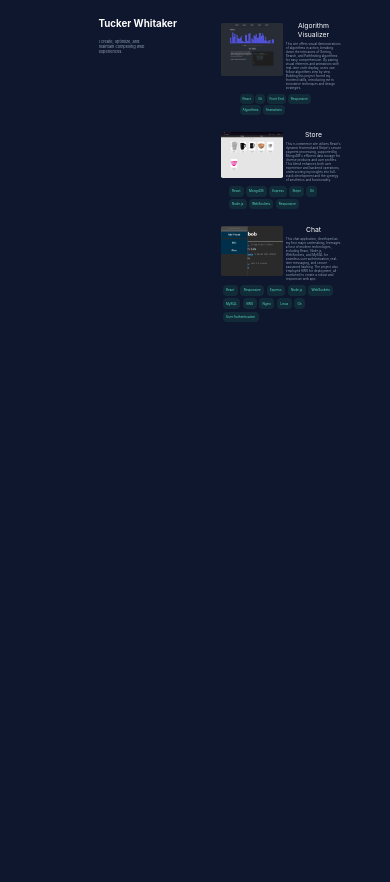
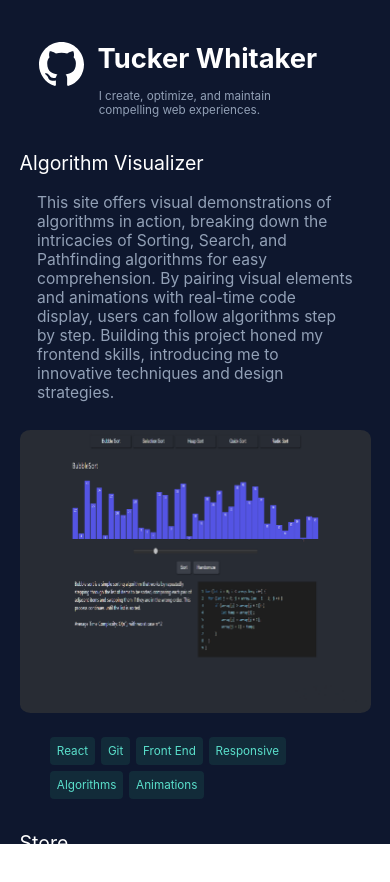
Before and after one commit to TuckerWhitaker/Portfolio, a React (Create React App) app in the folder client/: page / in a window 390 px wide. Shown: the top 882 px of the page. After the commit the page ends 844 px from the top, so only its background shows below. Built offline with nearby package versions, Linux system fonts and the light colour scheme.

Commit message:
Responsive CSS and sticky Info

```diff
--- a/client/src/App.css
+++ b/client/src/App.css
@@ -2,6 +2,7 @@
 	text-align: center;
 	width: 100vw;
 	min-height: 100vh;
-	height: 150vh;
+	height: 100vh;
 	background-color: #0e172e;
+	overflow-x: hidden;
 }
--- a/client/src/App.js
+++ b/client/src/App.js
@@ -8,6 +8,7 @@
 
 import MainPage from "./components/MainPage";
 import ProjectPage from "./components/ProjectPage";
+
 function App() {
 	return (
 		<div className="App">
--- a/client/src/components/MainPage.jsx
+++ b/client/src/components/MainPage.jsx
@@ -7,9 +7,14 @@
 	let projects = Projects.Projects;
 	return (
 		<div className="MainPage" id="MainPage">
-			<div className="MPColumn">
-				<Intro></Intro>
-			</div>{" "}
+			<Intro></Intro>
+			<div className="LinkContainer">
+				<a href="https://github.com/TuckerWhitaker">
+					<svg viewBox="0 0 16 16" fill="white" className="GitHubLogo">
+						<path d="M8 0C3.58 0 0 3.58 0 8c0 3.54 2.29 6.53 5.47 7.59.4.07.55-.17.55-.38 0-.19-.01-.82-.01-1.49-2.01.37-2.53-.49-2.69-.94-.09-.23-.48-.94-.82-1.13-.28-.15-.68-.52-.01-.53.63-.01 1.08.58 1.23.82.72 1.21 1.87.87 2.33.66.07-.52.28-.87.51-1.07-1.78-.2-3.64-.89-3.64-3.95 0-.87.31-1.59.82-2.15-.08-.2-.36-1.02.08-2.12 0 0 .67-.21 2.2.82.64-.18 1.32-.27 2-.27.68 0 1.36.09 2 .27 1.53-1.04 2.2-.82 2.2-.82.44 1.1.16 1.92.08 2.12.51.56.82 1.27.82 2.15 0 3.07-1.87 3.75-3.65 3.95.29.25.54.73.54 1.48 0 1.07-.01 1.93-.01 2.2 0 .21.15.46.55.38A8.013 8.013 0 0016 8c0-4.42-3.58-8-8-8z"></path>
+					</svg>
+				</a>
+			</div>
 			<div className="MPColumn">
 				<div className="Container">
 					<div className="ProjectContainer">
--- a/client/src/components/css/MainPage.css
+++ b/client/src/components/css/MainPage.css
@@ -4,7 +4,8 @@
 	align-items: start;
 	justify-content: center;
 	min-height: 100vh;
-	height: fit-content;
+	height: 100vh;
+	overflow-y: hidden;
 	width: 100vw;
 	background-color: #0e172e;
 	filter: blur(0px);
@@ -20,26 +21,48 @@
 	}
 }
 
+@keyframes Links {
+	0% {
+		filter: opacity(0);
+	}
+	30% {
+		filter: opacity(0);
+	}
+	100% {
+		filter: opacity(1);
+	}
+}
+.LinkContainer {
+	animation: Links 5s ease 1 forwards; /* added the 'forwards' value here */
+	text-align: left;
+	color: white;
+	position: fixed;
+	top: 90%;
+	left: 10%;
+}
+.GitHubLogo {
+	width: 15%;
+}
+.GitHubLogo:hover {
+	cursor: pointer;
+}
 .MPColumn {
-	width: 45%;
-	height: 100%;
+	overflow-y: auto;
+	width: 100%;
+	height: 100vh;
 	display: flex;
 	flex-direction: column;
 	align-items: start;
 	justify-content: center;
 }
 .ProjectContainer {
-	margin-top: 8%;
+	width: 50%;
+	margin-left: 50%;
+	margin-top: 30%;
 	display: flex;
 	flex-direction: column;
 	row-gap: 0;
 	column-gap: 0;
-}
-
-.Container {
-	display: flex;
-	flex-direction: column;
-	align-items: center;
 }
 
 .Title {
@@ -54,10 +77,34 @@
 	border-radius: 8px;
 }
 
-@media screen and (max-width: 800px) {
-	.ProjectContainer {
+@media screen and (max-width: 900px) {
+	.MPColumn {
+		margin-top: 35%;
 		display: flex;
 		align-items: center;
+		justify-content: start;
+	}
+	.ProjectContainer {
+		margin-top: 0%;
+		height: 100%;
+		width: 100%;
+		margin-left: 0%;
+		display: flex;
+		align-items: center;
+		justify-content: end;
 		flex-direction: column;
 	}
+	.Container {
+		display: flex;
+		align-items: center;
+		justify-content: center;
+		margin-bottom: 50%;
+	}
+
+	.LinkContainer {
+		text-align: left;
+		color: white;
+		position: fixed;
+		top: 5%;
+	}
 }
--- a/client/src/components/css/intro.css
+++ b/client/src/components/css/intro.css
@@ -1,24 +1,29 @@
 .Intro {
+	position: fixed;
+	top: 10%;
+	left: 10%;
 	text-align: left;
 	color: white;
-	align-items: self-start;
+	align-items: start;
 	justify-content: center;
 	display: flex;
 	flex-direction: column;
-	padding: 5%;
 	border-radius: 30px;
-	margin: 5%;
-	margin-left: 40%;
 	transition-duration: 0.5s;
 }
-.Container {
+.IntroContainer {
+	display: flex;
+	flex-direction: column;
+	align-items: center;
+	justify-content: center;
 }
+
 .IntroCover {
 	align-self: flex-end;
 	animation: swipe 3s ease 1 forwards; /* added the 'forwards' value here */
 	background-color: #0e172e;
-	width: 25vw;
-	margin-right: -0.5vw;
+	width: 50vw;
+	margin-right: 5vw;
 	height: 20vh;
 	margin-top: -20vh;
 }
@@ -48,3 +53,35 @@
 	width: 70%;
 	border-radius: 20px;
 }
+
+@media screen and (max-width: 900px) {
+	.Intro {
+		top: 5%;
+		left: 25%;
+	}
+	.IntroTitle {
+		font-size: 7vw;
+	}
+	.Summary {
+		font-size: 3vw;
+	}
+	@keyframes swipe {
+		0% {
+			width: 100vw;
+		}
+		100% {
+			width: 0vw;
+		}
+	}
+
+	.IntroCover {
+		position: fixed;
+		top: 10%;
+		left: 10%;
+		align-self: flex-end;
+		background-color: #0e172e;
+		width: 100vw;
+		height: 40vh;
+		margin-right: -100vw;
+	}
+}
--- a/client/src/components/css/project.css
+++ b/client/src/components/css/project.css
@@ -68,7 +68,7 @@
 	border-radius: 3%;
 	margin-top: 3%;
 	width: 100%;
-	height: 50%;
+	height: 90%;
 }
 
 .ProjectDescription {
@@ -97,8 +97,35 @@
 	width: fit-content;
 }
 
-@media screen and (max-width: 800px) {
+@media screen and (max-width: 900px) {
 	.project {
-		width: 70%;
+		width: 100%;
+	}
+	.Columns {
+		text-align: left;
+		flex-direction: column-reverse;
+		align-items: center;
+	}
+
+	.ImageColumn {
+		width: 90%;
+	}
+
+	.InfoColumn {
+		width: 90%;
+	}
+
+	.ProjectTitle {
+		font-size: 5vw;
+	}
+
+	.ProjectDescription {
+		color: #92a0b6;
+		font-size: 4vw;
+		margin: 5%;
+		text-align: left;
+	}
+	.tag {
+		font-size: 3vw;
 	}
 }
--- a/client/src/components/intro.jsx
+++ b/client/src/components/intro.jsx
@@ -3,7 +3,7 @@
 function intro() {
 	return (
 		<div className="Intro">
-			<div className="Container">
+			<div className="IntroContainer">
 				<div className="IntroTitle">Tucker Whitaker</div>
 				<div className="Summary">
 					I create, optimize, and maintain compelling web experiences.
```
